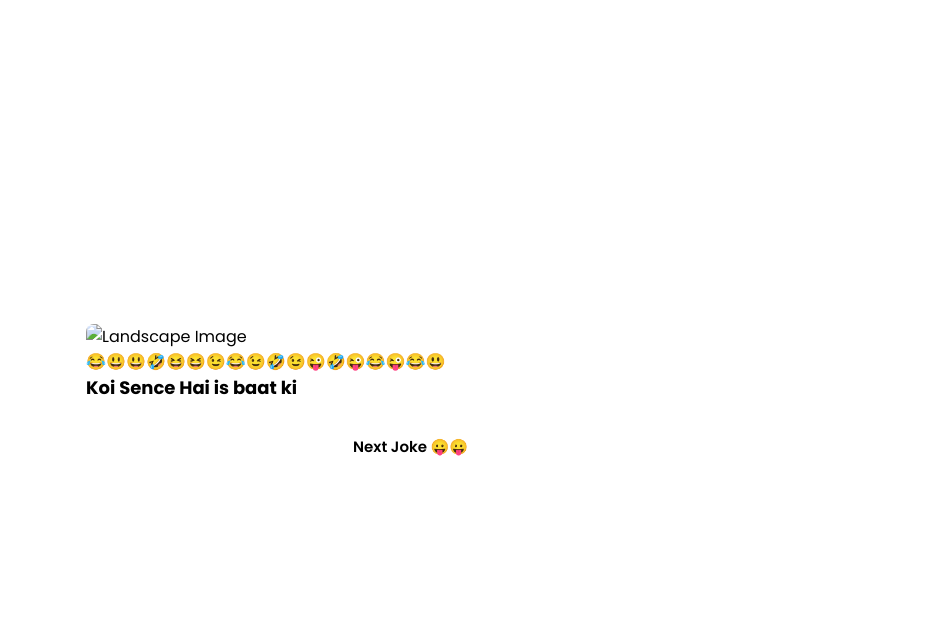
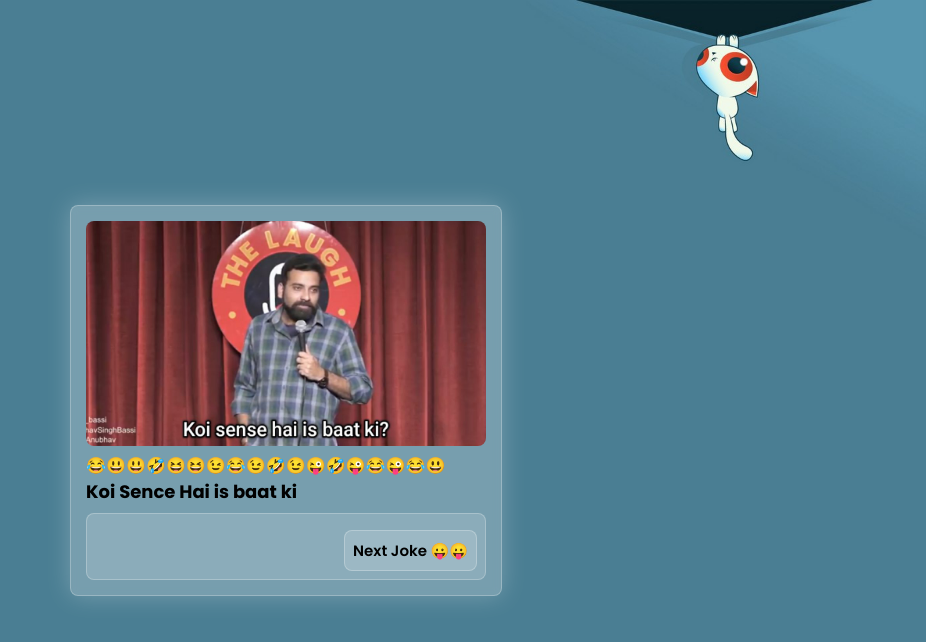
Before and after one commit to PankajFB/Random-Joke-Maker, a plain HTML site: page index.html in a window 1280 px wide. Shown: the whole page, without its empty margins (354-1280 px from the left). Drawn offline with Linux system fonts and the light colour scheme; the site is published under a folder, as on GitHub Pages, so addresses that start at the root find nothing; no server answers.

Commit message:
final commit

```diff
--- a/index.html
+++ b/index.html
@@ -22,7 +22,7 @@ img{
     z-index: 10;
   width: 100%;
   height: 100vh;
-  background-image: url("/Public/wall1.jpg");
+  background-image: url("Public/wall1.jpg");
   background-repeat: no-repeat;
   background-size: 100%;
   /* background-position: bottom; */
@@ -107,7 +107,7 @@ img{
 
       <div class="card-container">
         <div class="image-container">
-          <img src="/Public/sence.jpg" alt="Landscape Image">
+          <img src="Public/sence.jpg" alt="Landscape Image">
         </div>
         <div class="card-header">
         <span>   😂😃😃🤣😆😆😉😂😉🤣😉😜🤣😜😂😜😂😃</span>
```
